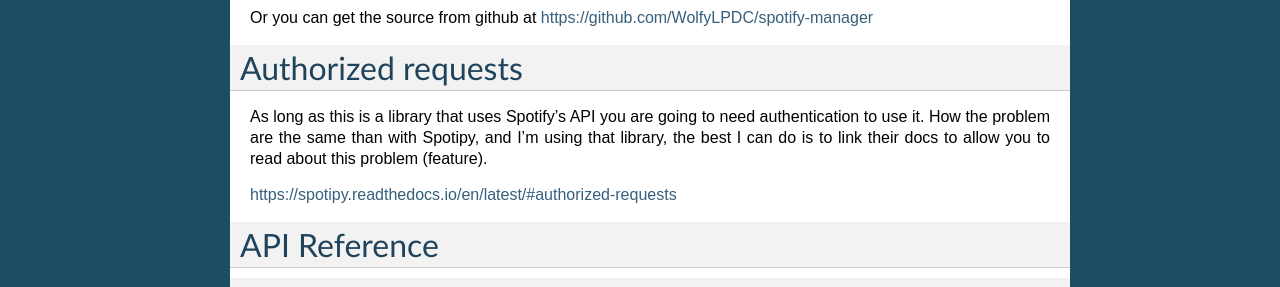
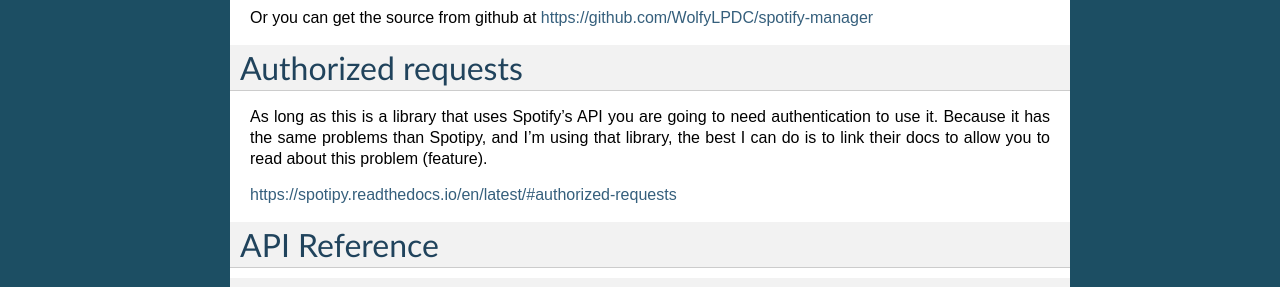
Before and after one commit to msolefonte/spotify-manager, a Sphinx documentation site: the page built from docs/index.rst, in a window 1280 px wide. Shown: the part 1142-1429 px from the top of the page. Built offline with Sphinx 7.4.7, drawn with Linux system fonts in a browser that asks for light colours.

Commit message:
Docs update

```diff
--- a/docs/index.rst
+++ b/docs/index.rst
@@ -72,7 +72,7 @@
 Authorized requests
 ===================
 As long as this is a library that uses Spotify's API you are going to need
-authentication to use it. How the problem are the same than with Spotipy, and
+authentication to use it. Because it has the same problems than Spotipy, and
 I'm using that library, the best I can do is to link their docs to allow you
 to read about this problem (feature).
 
```
